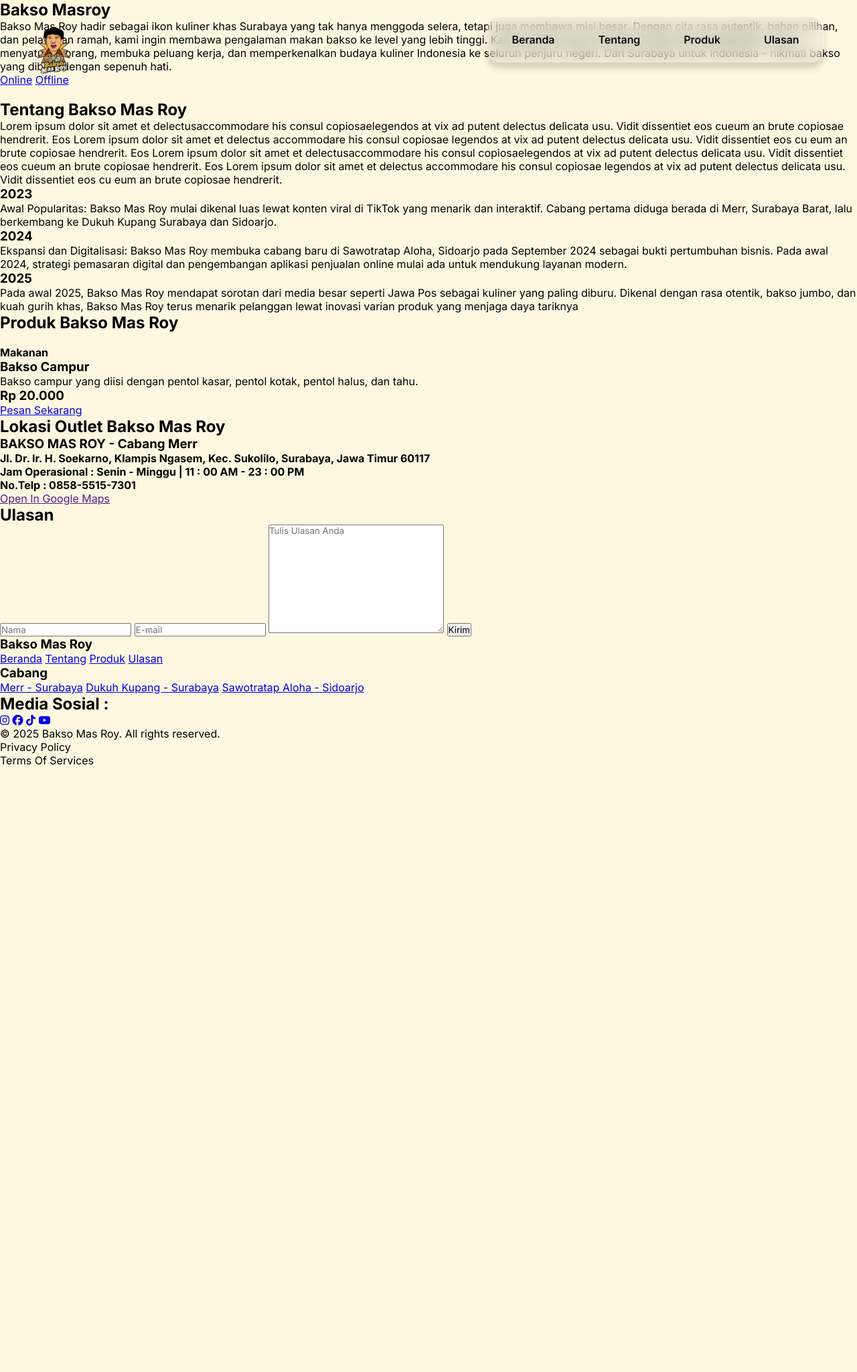
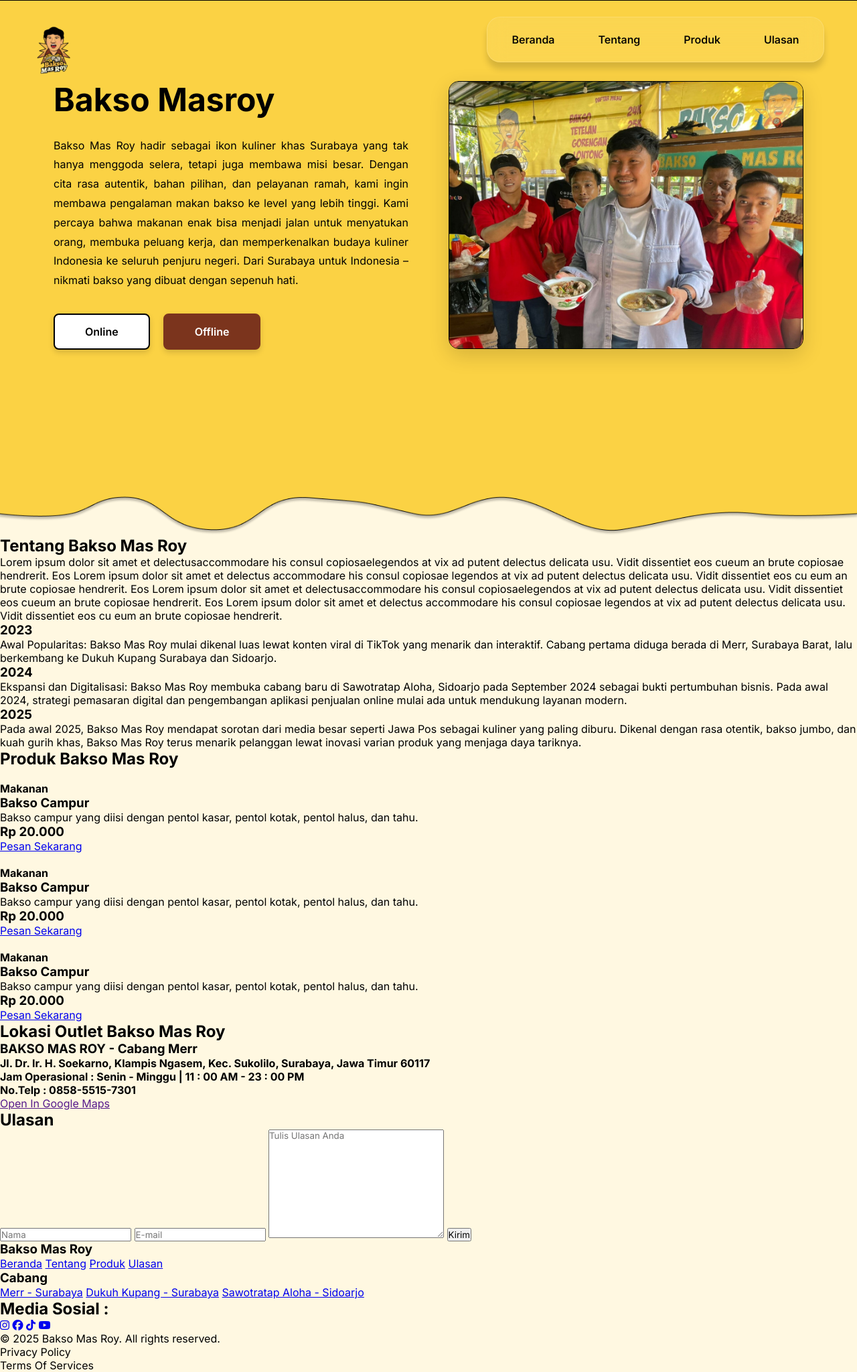
Before and after one commit to Seandjs/BaksoMasRoy---PJBL, a PHP site: page / in a window 1280 px wide. Shown: the whole page at 67% size. Before the commit the page ends 1142 px from the top, so only its background shows below. Run offline with PHP 8.4, Linux system fonts and the light colour scheme.

Commit message:
Adding sum styles to the *Beranda* section

```diff
--- a/css/style.css
+++ b/css/style.css
@@ -20,6 +20,7 @@
 body {
   background: var(--background);
   color: var(--dark);
+  overflow-x: hidden;
 }
 
 nav {
@@ -90,3 +91,92 @@ nav .logo img {
   height: auto;
   margin: 10px 20px;
 }
+
+#beranda {
+  background-image: url("/properties/hero_section_BG.png");
+  background-repeat: no-repeat;
+  background-size: 100% 100%;
+  background-position: center;
+  min-height: 100vh;
+  padding-top: 120px;
+  padding-bottom: 80px;
+}
+
+.beranda .content {
+  display: flex;
+  align-items: center;
+  justify-content: space-between;
+  gap: 60px;
+  padding: 0 80px;
+  max-width: 1400px;
+  margin: 0 auto;
+}
+
+.beranda .content .whatis {
+  flex: 1;
+  max-width: 550px;
+}
+
+.beranda .content .whatis h2 {
+  font-size: 48px;
+  margin-bottom: 25px;
+  line-height: 1.2;
+  font-weight: 700;
+}
+
+.beranda .content .whatis p {
+  font-size: 16px;
+  line-height: 1.8;
+  margin-bottom: 35px;
+  color: var(--dark);
+  text-align: justify;
+}
+
+.beranda .content .whatis .cta {
+  display: flex;
+  gap: 20px;
+}
+
+.beranda .content .whatis .cta .btn {
+  display: inline-block;
+  padding: 15px 45px;
+  text-decoration: none;
+  border-radius: 8px;
+  font-weight: 600;
+  font-size: 16px;
+  transition: all 0.3s ease;
+  box-shadow: 0 4px 8px rgba(0, 0, 0, 0.15);
+}
+
+.beranda .content .whatis .cta .btn.first {
+  background: white;
+  color: var(--dark);
+  border: 2px solid var(--dark);
+}
+
+.beranda .content .whatis .cta .btn.second {
+  background: var(--secondary);
+  color: white;
+  border: 2px solid var(--secondary);
+}
+
+.beranda .content .whatis .cta .btn:hover {
+  transform: translateY(-3px);
+  box-shadow: 0 6px 12px rgba(0, 0, 0, 0.2);
+}
+
+.beranda .content .photo {
+  flex: 1;
+  display: flex;
+  justify-content: center;
+  align-items: center;
+}
+
+.beranda .content .photo img {
+  width: 100%;
+  max-width: 600px;
+  height: auto;
+  border-radius: 15px;
+  border: solid 0.5px var(--dark);
+  box-shadow: 0 10px 30px rgba(0, 0, 0, 0.15);
+}
--- a/index.html
+++ b/index.html
@@ -4,7 +4,7 @@
     <meta charset="UTF-8" />
     <meta name="viewport" content="width=device-width, initial-scale=1.0" />
     <title>Bakso Masroy</title>
-    <link rel="stylesheet" href="css/style.css">
+    <link rel="stylesheet" href="css/style.css" />
     <link
       rel="stylesheet"
       href="https://cdnjs.cloudflare.com/ajax/libs/font-awesome/6.5.2/css/all.min.css"
@@ -28,23 +28,25 @@
     </nav>
     <section class="beranda" id="beranda">
       <div class="content">
-        <h2>Bakso Masroy</h2>
-        <p>
-          Bakso Mas Roy hadir sebagai ikon kuliner khas Surabaya yang tak hanya
-          menggoda selera, tetapi juga membawa misi besar. Dengan cita rasa
-          autentik, bahan pilihan, dan pelayanan ramah, kami ingin membawa
-          pengalaman makan bakso ke level yang lebih tinggi. Kami percaya bahwa
-          makanan enak bisa menjadi jalan untuk menyatukan orang, membuka
-          peluang kerja, dan memperkenalkan budaya kuliner Indonesia ke seluruh
-          penjuru negeri. Dari Surabaya untuk Indonesia – nikmati bakso yang
-          dibuat dengan sepenuh hati.
-        </p>
-        <div class="cta">
-          <a href="#" class="btn">Online</a>
-          <a href="#" class="btn">Offline</a>
+        <div class="whatis">
+          <h2>Bakso Masroy</h2>
+          <p>
+            Bakso Mas Roy hadir sebagai ikon kuliner khas Surabaya yang tak
+            hanya menggoda selera, tetapi juga membawa misi besar. Dengan cita
+            rasa autentik, bahan pilihan, dan pelayanan ramah, kami ingin
+            membawa pengalaman makan bakso ke level yang lebih tinggi. Kami
+            percaya bahwa makanan enak bisa menjadi jalan untuk menyatukan
+            orang, membuka peluang kerja, dan memperkenalkan budaya kuliner
+            Indonesia ke seluruh penjuru negeri. Dari Surabaya untuk Indonesia –
+            nikmati bakso yang dibuat dengan sepenuh hati.
+          </p>
+          <div class="cta">
+            <a href="#" class="btn first">Online</a>
+            <a href="#" class="btn second">Offline</a>
+          </div>
         </div>
         <div class="photo">
-          <img src="" alt="" />
+          <img src="properties/baksoamsroy.jpg" alt="" />
         </div>
       </div>
     </section>
@@ -101,7 +103,7 @@
               seperti Jawa Pos sebagai kuliner yang paling diburu. Dikenal
               dengan rasa otentik, bakso jumbo, dan kuah gurih khas, Bakso Mas
               Roy terus menarik pelanggan lewat inovasi varian produk yang
-              menjaga daya tariknya
+              menjaga daya tariknya.
             </p>
           </div>
         </div>
@@ -109,6 +111,52 @@
     </section>
     <section class="produk" id="produk">
       <h2>Produk Bakso Mas Roy</h2>
+      <div class="container-produk">
+        <div class="produk">
+          <img src="" alt="" />
+          <div class="kategori-produk">
+            <h4>Makanan</h4>
+          </div>
+          <div class="nama-produk">
+            <h3>Bakso Campur</h3>
+          </div>
+          <div class="deskripsi-produk">
+            <p>
+              Bakso campur yang diisi dengan pentol kasar, pentol kotak, pentol
+              halus, dan tahu.
+            </p>
+          </div>
+          <div class="harga-produk">
+            <h3>Rp 20.000</h3>
+          </div>
+          <div class="cta-produk">
+            <a href="#">Pesan Sekarang</a>
+          </div>
+        </div>
+      </div>
+      <div class="container-produk">
+        <div class="produk">
+          <img src="" alt="" />
+          <div class="kategori-produk">
+            <h4>Makanan</h4>
+          </div>
+          <div class="nama-produk">
+            <h3>Bakso Campur</h3>
+          </div>
+          <div class="deskripsi-produk">
+            <p>
+              Bakso campur yang diisi dengan pentol kasar, pentol kotak, pentol
+              halus, dan tahu.
+            </p>
+          </div>
+          <div class="harga-produk">
+            <h3>Rp 20.000</h3>
+          </div>
+          <div class="cta-produk">
+            <a href="#">Pesan Sekarang</a>
+          </div>
+        </div>
+      </div>
       <div class="container-produk">
         <div class="produk">
           <img src="" alt="" />
```
Also changed, not shown: properties/baksoamsroy.jpg (added), properties/hero_section_BG.png (added).
